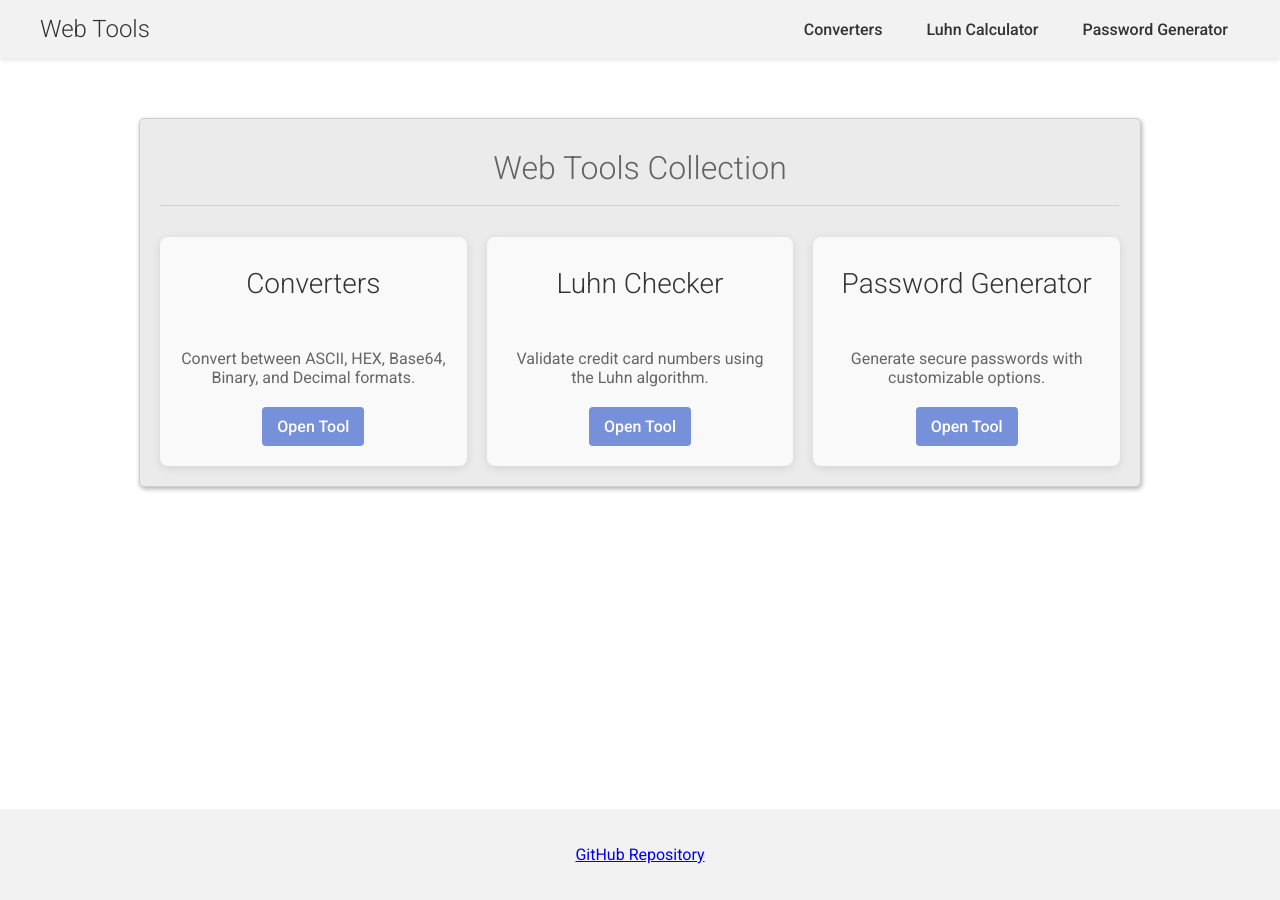
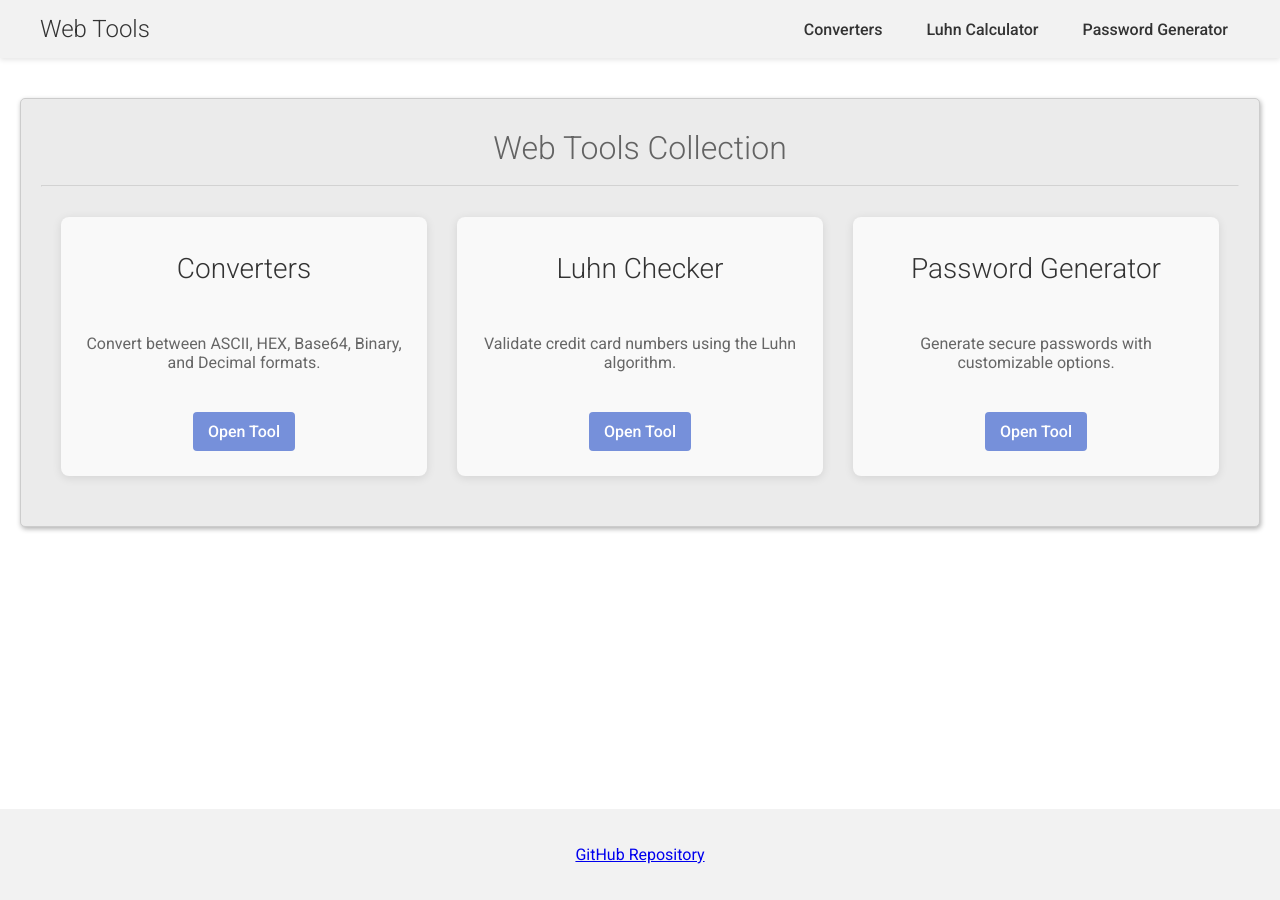
Before and after one commit to jbellue/convert, a Jekyll site: the page built from index.html, in a window 1280 px wide. Built offline with Jekyll 4.4.1, drawn with Linux system fonts in a browser that asks for light colours.

Commit message:
Refactor tool card layout and improve CSS styles for responsiveness

```diff
--- a/index.html
+++ b/index.html
@@ -9,20 +9,26 @@
 
         <div class="tools-grid">
             <div class="tool-card">
+                <div class="tool-card-content">
                     <h2>Converters</h2>
                     <p>Convert between ASCII, HEX, Base64, Binary, and Decimal formats.</p>
+                </div>
                 <a href="{{ '/convert/' | relative_url }}" class="tool-link">Open Tool</a>
             </div>
 
             <div class="tool-card">
+                <div class="tool-card-content">
                     <h2>Luhn Checker</h2>
                     <p>Validate credit card numbers using the Luhn algorithm.</p>
+                </div>
                 <a href="{{ '/luhn/' | relative_url }}" class="tool-link">Open Tool</a>
             </div>
 
             <div class="tool-card">
+                <div class="tool-card-content">
                     <h2>Password Generator</h2>
                     <p>Generate secure passwords with customizable options.</p>
+                </div>
                 <a href="{{ '/passwordGenerator/' | relative_url }}" class="tool-link">Open Tool</a>
             </div>
         </div>
--- a/style.css
+++ b/style.css
@@ -8,7 +8,7 @@
 body {
     display: flex;
     flex-direction: column;
-    min-height: 100vh; /* Full viewport height */
+    min-height: 100vh;
 }
 
 .site-header {
@@ -53,14 +53,17 @@
 }
 
 .container {
-    display: flex;
-    justify-content: center;
     width: 100%;
-    padding: 40px 0;
+    max-width: 100%;
+    padding: 20px;
+    box-sizing: border-box;
 }
 
 .container-full {
-    padding: 40px 0;
+    width: 100%;
+    max-width: 100%;
+    padding: 20px;
+    box-sizing: border-box;
 }
 
 body,
@@ -97,12 +100,10 @@
     border: solid 1px #ccc;
     box-shadow: 1px 2px 5px rgba(0, 0, 0, .31);
     background: #ebebeb;
-    width: 75%;
+    width: 100%;
     max-width: 100%;
-    display: inline-block;
-    height: auto;
-    min-height: unset;
-    align-self: flex-start;
+    margin: 0 auto;
+    box-sizing: border-box;
 }
 
 #asciiValueForHex {
@@ -286,21 +287,44 @@
 /* Homepage tool cards */
 .tools-grid {
     display: grid;
-    grid-template-columns: repeat(auto-fill, minmax(300px, 1fr));
-    gap: 20px;
+    grid-template-columns: 1fr;
+    gap: 30px;
     margin-top: 30px;
+    margin-bottom: 30px;
+    width: 100%;
+    max-width: 1200px;
+    margin-left: auto;
+    margin-right: auto;
+    padding: 0 20px;
+    box-sizing: border-box;
+}
+
+@media (min-width: 992px) {
+    .tools-grid {
+        grid-template-columns: repeat(3, minmax(0, 1fr)); /* Using minmax prevents overflow */
+    }
 }
 
 .tool-card {
     background-color: #f9f9f9;
     border-radius: 8px;
-    padding: 20px;
+    padding: 25px;
     box-shadow: 0 2px 10px rgba(0, 0, 0, 0.1);
     transition: transform 0.3s, box-shadow 0.3s;
     display: flex;
     flex-direction: column;
     align-items: center;
     text-align: center;
+    width: 100%;
+    box-sizing: border-box;
+}
+
+.tool-card-content {
+    flex-grow: 1;
+    display: flex;
+    flex-direction: column;
+    width: 100%;
+    margin-bottom: 20px;
 }
 
 .tool-card:hover {
@@ -327,7 +351,6 @@
     text-decoration: none;
     font-weight: 500;
     transition: background-color 0.3s;
-    margin: 0 auto;
 }
 
 .tool-link:hover {
@@ -335,8 +358,12 @@
 }
 
 main {
-    flex: 1; /* Take up all available space */
-    padding-bottom: 20px; /* Space between content and footer */
+    flex: 1;
+    width: 100%;
+    max-width: 100%;
+    padding: 0;
+    margin: 0 auto;
+    box-sizing: border-box;
 }
 
 footer {
@@ -345,6 +372,6 @@
     padding-bottom: 20px;
     background-color: #f2f2f2;
     color: #666;
-    margin-top: auto; /* Push to the bottom if content is short */
+    margin-top: auto;
     width: 100%;
 }
```
Lines whose indentation alone changed are shown as unchanged.
